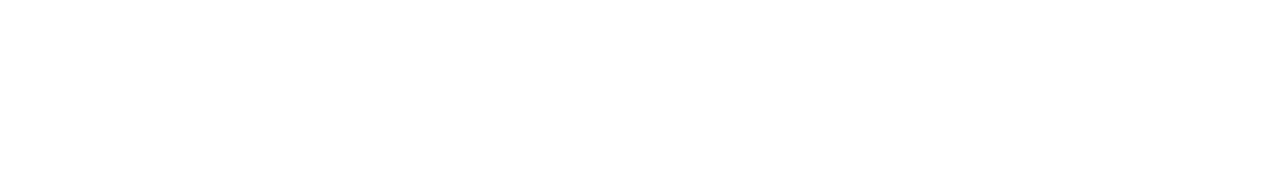
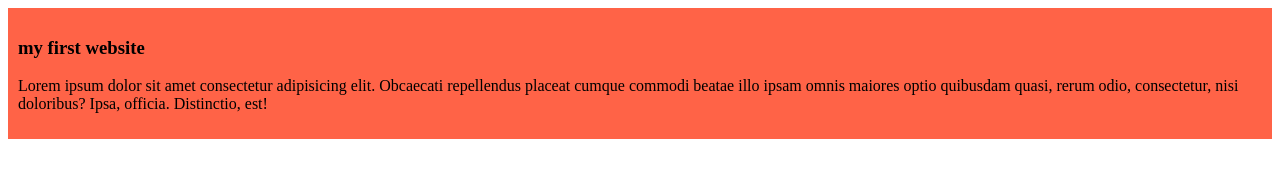
Before and after one commit to mdnahidkobir5/My-First-Website, a plain HTML site: page index.html in a window 1280 px wide. Drawn offline with Linux system fonts and the light colour scheme.

Commit message:
added the first blog

```diff
--- a/index.html
+++ b/index.html
@@ -4,8 +4,12 @@
     <meta charset="UTF-8">
     <meta name="viewport" content="width=device-width, initial-scale=1.0">
     <title>my first website</title>
+    <link rel="stylesheet" href="styles/blog.css">
 </head>
 <body>
-
+    <div>
+        <h3>my first website</h3>
+        <p>Lorem ipsum dolor sit amet consectetur adipisicing elit. Obcaecati repellendus placeat cumque commodi beatae illo ipsam omnis maiores optio quibusdam quasi, rerum odio, consectetur, nisi doloribus? Ipsa, officia. Distinctio, est!</p>
+    </div>
 </body>
 </html>
--- /dev/null
+++ b/styles/blog.css
@@ -0,0 +1,4 @@
+div{
+    background-color: tomato;
+    padding: 10px;
+}
```
